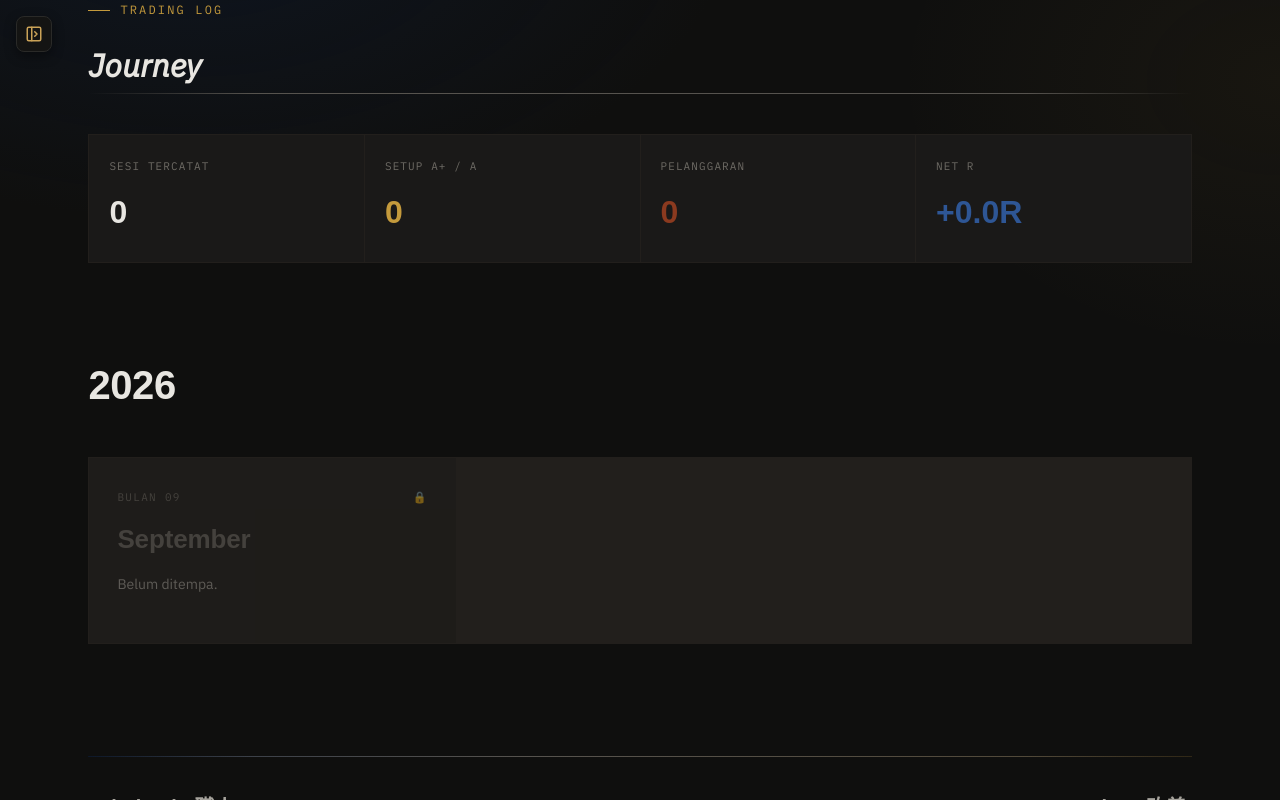
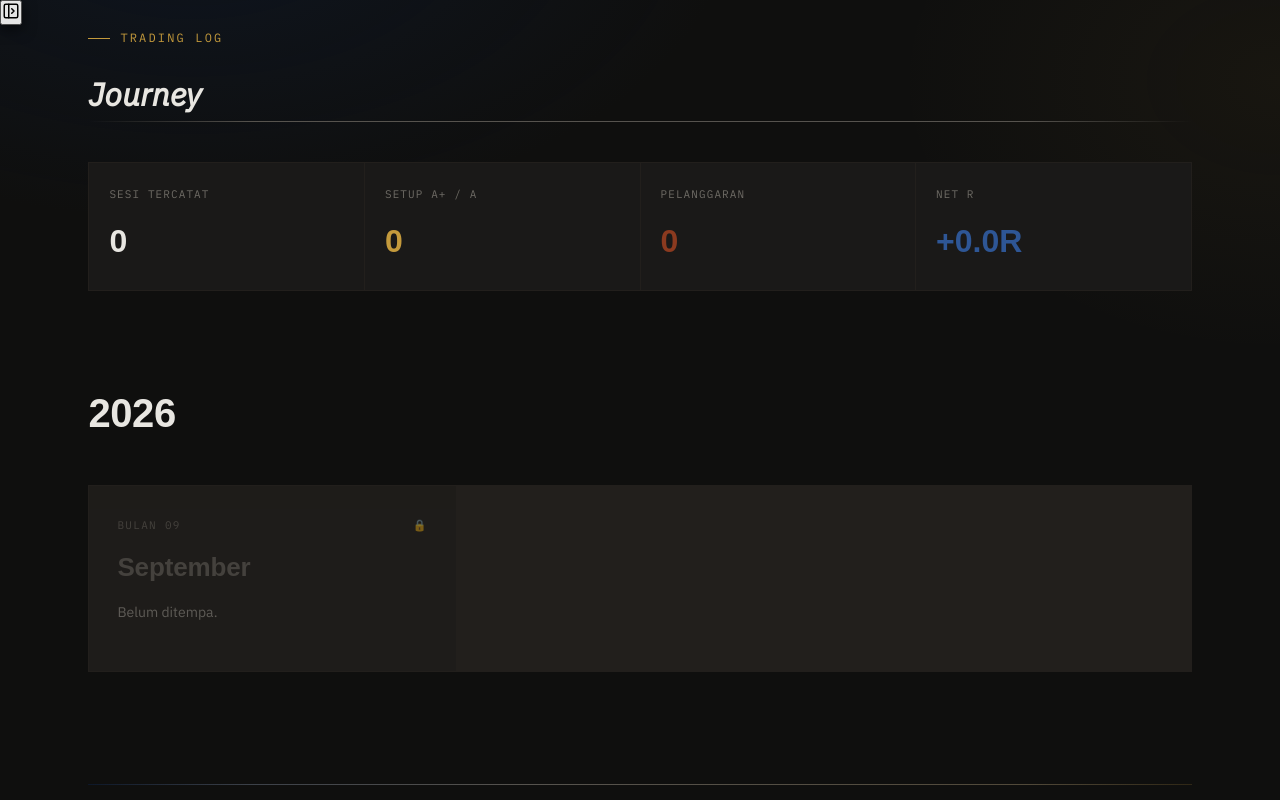
Before and after one commit to Eleven-stack11/the-tempering, a Next.js app: page / in a window 1280 px wide. Both pictures are taken after a click on the button "Close Sidebar". Shown: the top 800 px of the page. Built offline with nearby package versions, Linux system fonts and the light colour scheme; a web font is replaced by a local one.

Commit message:
Update Sidebar.tsx

```diff
--- a/app/components/Sidebar.tsx
+++ b/app/components/Sidebar.tsx
@@ -37,7 +37,6 @@ const IconChevron = ({ open }: { open: boolean }) => (
   <svg viewBox="0 0 24 24" width="16" height="16" fill="none" stroke="currentColor" strokeWidth="2" style={{ transform: open ? 'rotate(90deg)' : 'rotate(0deg)', transition: 'transform 0.2s' }}><polyline points="9 6 15 12 9 18"/></svg>
 );
 
-// Ikon Estetik untuk Toggle Sidebar (Tutup & Buka)
 const IconSidebarCollapse = () => (
   <svg width="18" height="18" viewBox="0 0 24 24" fill="none" stroke="currentColor" strokeWidth="2" strokeLinecap="round" strokeLinejoin="round">
     <rect x="3" y="3" width="18" height="18" rx="2" ry="2"/>
@@ -60,20 +59,17 @@ export default function Sidebar({ months }: { months: MonthItem[] }) {
   const [collapsedMonths, setCollapsedMonths] = useState<Record<string, boolean>>({});
   const [isYearCollapsed, setIsYearCollapsed] = useState(false);
 
-  // Load state sidebar dari localStorage
   useEffect(() => {
     const saved = localStorage.getItem("sidebarOpen");
     if (saved !== null) setIsOpen(saved === "true");
   }, []);
 
-  // Toggle sidebar (buka/tutup)
   const toggleSidebar = () => {
     const newState = !isOpen;
     setIsOpen(newState);
     localStorage.setItem("sidebarOpen", String(newState));
   };
 
-  // Update CSS variable saat isOpen berubah
   useEffect(() => {
     document.documentElement.style.setProperty(
       "--sidebar-width",
@@ -81,12 +77,10 @@ export default function Sidebar({ months }: { months: MonthItem[] }) {
     );
   }, [isOpen]);
 
-  // Toggle collapse untuk bulan
   const toggleMonth = (key: string) => {
     setCollapsedMonths(prev => ({ ...prev, [key]: !prev[key] }));
   };
 
-  // Toggle collapse untuk tahun
   const toggleYear = () => {
     setIsYearCollapsed(!isYearCollapsed);
   };
@@ -95,46 +89,24 @@ export default function Sidebar({ months }: { months: MonthItem[] }) {
 
   return (
     <>
-      {/* ===== TOMBOL BUKA SIDEBAR (Saat Sidebar Tertutup) ===== */}
+      {/* ===== AREA HOVER KIRI ATAS (Saat Sidebar Tertutup) ===== */}
       {!isOpen && (
-        <button
-          onClick={toggleSidebar}
-          aria-label="Open Sidebar"
-          style={{
-            position: 'fixed',
-            top: '16px',
-            left: '16px',
-            zIndex: 99999,
-            backgroundColor: '#141413',
-            border: '1px solid #2a2a28',
-            color: '#cba358',
-            borderRadius: '8px',
-            width: '36px',
-            height: '36px',
-            display: 'flex',
-            alignItems: 'center',
-            justifyContent: 'center',
-            cursor: 'pointer',
-            boxShadow: '0 4px 12px rgba(0,0,0,0.4)',
-            transition: 'all 0.2s ease',
-          }}
-          onMouseEnter={(e) => {
-            e.currentTarget.style.borderColor = '#cba358';
-            e.currentTarget.style.backgroundColor = '#1e1e1c';
-          }}
-          onMouseLeave={(e) => {
-            e.currentTarget.style.borderColor = '#2a2a28';
-            e.currentTarget.style.backgroundColor = '#141413';
-          }}
+        <div
+          className="fixed top-0 left-0 w-20 h-20 z-[99999] flex items-start justify-start p-4 group pointer-events-auto"
         >
-          <IconSidebarExpand />
-        </button>
+          <button
+            onClick={toggleSidebar}
+            aria-label="Open Sidebar"
+            className="opacity-0 group-hover:opacity-100 transition-all duration-300 bg-[#141413] border border-[#2a2a28] text-[#cba358] rounded-lg w-9 h-9 flex items-center justify-center cursor-pointer shadow-2xl hover:border-[#cba358] hover:bg-[#1e1e1c]"
+            style={{ boxShadow: '0 4px 14px rgba(0,0,0,0.6)' }}
+          >
+            <IconSidebarExpand />
+          </button>
+        </div>
       )}
 
       {/* ===== SIDEBAR ===== */}
       <aside className={`sb-sidebar ${isOpen ? '' : 'collapsed'}`}>
-
-        {/* BRAND HEADER — Tulisan & Tombol Tutup Sejajar */}
         <div
           className="sb-brand"
           style={{
@@ -150,7 +122,6 @@ export default function Sidebar({ months }: { months: MonthItem[] }) {
             <span>EL-DOCUMENTARY</span>
           </div>
 
-          {/* Tombol Tutup Sidebar Estetik di Kanan */}
           {isOpen && (
             <button
               onClick={toggleSidebar}
@@ -188,7 +159,6 @@ export default function Sidebar({ months }: { months: MonthItem[] }) {
 
         <div className="sb-section">Tahun</div>
 
-        {/* Node 2026 — dengan toggle collapse */}
         <div className={`sb-node ${isYearCollapsed ? '' : 'open'}`}>
           <div className="sb-item" onClick={toggleYear}>
             <span className="sb-icon"><IconFolder /></span>
```
